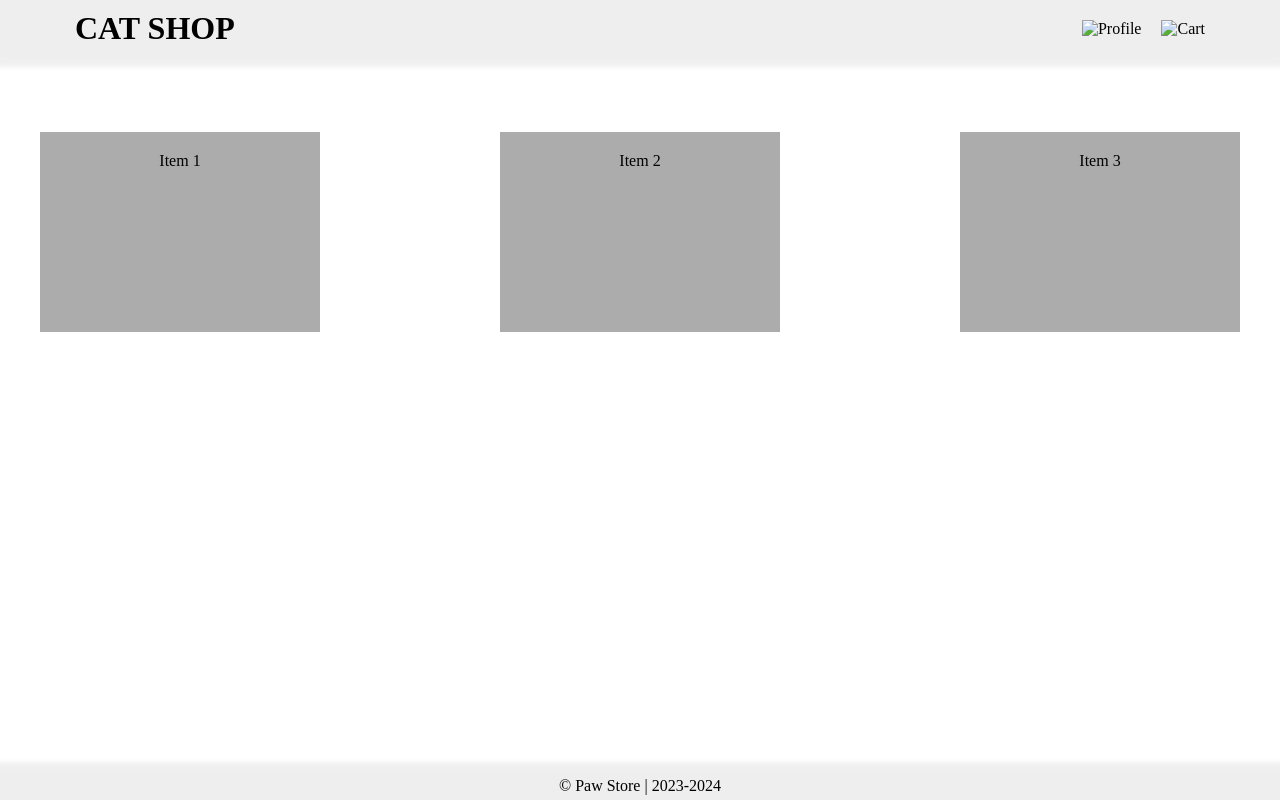
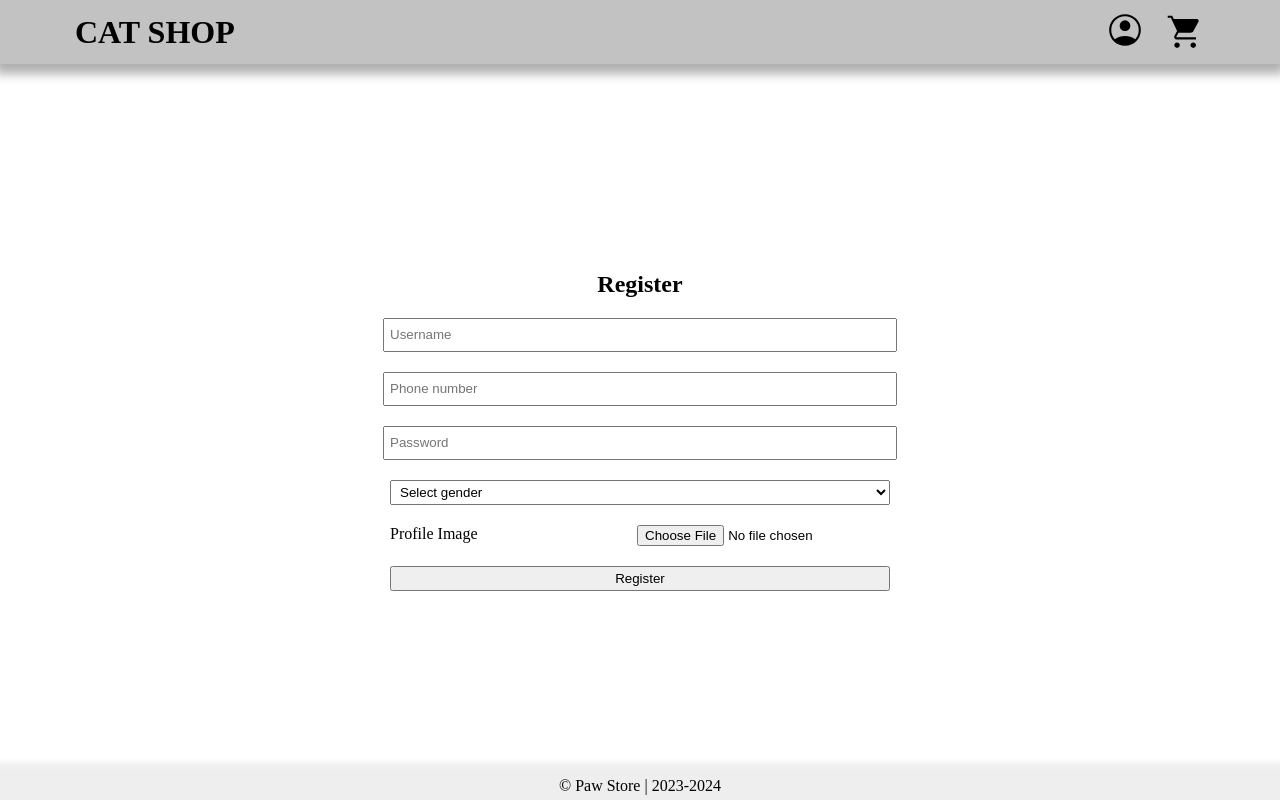
Before and after one commit to qvarkk/cat_shop, a PHP site: page /index.php?page=register in a window 1280 px wide. Run offline with PHP 8.4, Linux system fonts and the light colour scheme; data that the repository does not hold is empty.

Commit message:
Первая леба закончена

```diff
--- a/header.php
+++ b/header.php
@@ -1,7 +1,13 @@
+<?php
+
+  session_start();
+
+?>
+
 <header class="header">
   <h1>CAT SHOP</h1>
   <nav class="header-nav">
-    <img src="" alt="Profile" class="profile">
-    <img src="" alt="Cart" class="cart">
+    <a href="index.php?page=login"><img src="img/profile.svg" alt="Profile" class="profile"></a>
+    <img src="img/cart.svg" alt="Cart" class="cart">
   </nav>
 </header>
--- a/index.php
+++ b/index.php
@@ -12,8 +12,8 @@
   <main class="main">
     <div class="container">
       <?php
-        if (isset($_POST["page"])) {
-          switch ($_POST["page"]) {
+        if (isset($_GET["page"])) {
+          switch ($_GET["page"]) {
             case "start":
               require "start.php";
               break;
--- a/linker.php
+++ b/linker.php
@@ -1,3 +1,2 @@
 <link rel="stylesheet" href="styles/style.css">
-<link rel="stylesheet" href="styles/start.css">
 <link rel="shortcut icon" href="favicon.ico" type="image/x-icon">
--- /dev/null
+++ b/register.php
@@ -0,0 +1,71 @@
+<?php
+  if (isset($_SESSION["username"])) {
+    $_SESSION["message"] = "Already logged in";
+    header("Location: index.php?page=start");
+    die();
+  }
+
+  if ($_SERVER["REQUEST_METHOD"] == "POST") {
+    if (isset($_POST["username"])) {
+      $_SESSION["username"] = $_POST["username"];
+      setcookie("username", $_POST["username"], time() + 3600);
+    }
+
+    if (isset($_POST["password"])) {
+      setcookie("password", $_POST["password"], time() + 3600);
+    }
+
+    if (isset($_FILES["profile_image"])) {
+      $uploadDir = "uploads/";
+      $uploadFile = $uploadDir.basename($_FILES["profile_image"]["name"]);
+
+      if (move_uploaded_file($_FILES["profile_image"]["tmp_name"], $uploadFile)) {
+        setcookie("profile_image", $uploadFile, time() + 3600);
+      } else {
+        echo "Error loading file to server";
+      }
+    }
+
+    $_SESSION["message"] = "Registered";
+    header("Location: index.php?page=start");
+    die();
+  }
+
+  $username = "";
+  $password = "";
+  $profile_image = "";
+
+  if (isset($_COOKIE["username"])) {
+    $username = $_COOKIE["username"];
+  }
+
+  if (isset($_COOKIE["password"])) {
+    $password = $_COOKIE["password"];
+  }
+
+  if (isset($_COOKIE["profile_image"])) {
+    $profile_image = $_COOKIE["profile_image"];
+  }
+
+?>
+
+<link rel="stylesheet" href="styles/register.css">
+
+<form method="POST" enctype="multipart/form-data" class="reg-form">
+  <p class="reg-title">Register</p>
+  <input type="text" placeholder="Username" name="username" value="<? echo($username) ?>" required>
+  <input type="number" placeholder="Phone number" name="phone_num" value="<? echo($phone_num) ?>" required>
+  <input type="password" placeholder="Password" name="password" value="<? echo($password) ?>" required>
+  <select name="gender" required>
+    <option value="" disabled selected>Select gender</option>
+    <option value="male">Male</option>
+    <option value="female">Female</option>
+    <option value="other">Other</option>
+    <option value="no">Prefer not to say</option>
+  </select>
+  <div>
+    <label for="profile_image">Profile Image</label>
+    <input type="file" name="profile_image" accept=".png,.jpeg,.jpg,.webp">
+  </div>
+  <input type="submit" value="Register">
+</form>
--- a/start.php
+++ b/start.php
@@ -1,7 +1,30 @@
+<link rel="stylesheet" href="styles/start.css">
+
 <div class="start">
   <div class="items">
-    <div class="item">Item 1</div>
-    <div class="item">Item 2</div>
-    <div class="item">Item 3</div>
+    <div class="item">
+      <?
+      if (isset($_COOKIE["profile_image"]))
+        echo('<img class="profile-image" src="'.$_COOKIE["profile_image"].'">');
+      else
+        echo("<p>Cat Shop!</p>");
+      ?>
+    </div>
+    <div class="item">
+      <?
+      if (isset($_SESSION["username"]))
+        echo("<p>Welcome back, ".$_SESSION["username"]."</p>");
+      else
+        echo("<p>Cutest cat on Earth for cheap</p>");
+      ?>
+    </div>
+    <div class="item">
+      <?
+      if (isset($_SESSION["message"]))
+        echo("<p>".$_SESSION["message"]."</p>");
+      else
+        echo("<p>Meow meow meow</p>");
+      ?>
+    </div>
   </div>
 </div>
--- /dev/null
+++ b/styles/register.css
@@ -0,0 +1,28 @@
+.reg-form {
+  width: 100%;
+  max-width: 500px;
+  padding: 20px;
+  display: flex;
+  flex-direction: column;
+  justify-content: center;
+  align-items: center;
+  gap: 20px;
+}
+
+.reg-title {
+  font-size: 24px;
+  font-weight: 800;
+}
+
+.reg-form > input,
+.reg-form > select {
+  width: 100%;
+  line-height: 24px;
+  padding: 3px 5px;
+}
+
+.reg-form > div {
+  width: 100%;
+  display: flex;
+  justify-content: space-between;
+}
--- a/styles/start.css
+++ b/styles/start.css
@@ -24,3 +24,9 @@
   text-align: center;
   padding: 20px;
 }
+
+.profile-image {
+  height: 100%;
+  width: 100%;
+  object-fit: cover;
+}
--- a/styles/style.css
+++ b/styles/style.css
@@ -14,8 +14,8 @@ body {
 
 .header {
   max-height: 80px;
-  background-color: #eeeeee;
-  box-shadow: 0 5px 5px 5px #00000010;
+  background-color: #c2c2c2;
+  box-shadow: 0 5px 10px 5px #00000050;
   padding: 10px 75px;
   display: flex;
   justify-content: space-between;
@@ -40,6 +40,8 @@ body {
   margin: 0 40px;
   width: 100%;
   max-width: 1250px;
+  display: flex;
+  justify-content: center;
 }
 
 .footer {
```
Also changed, not shown: login.php (added, +59 -0 lines), process_login.php (added, +44 -0 lines), img/cart.svg (added), img/profile.svg (added), styles/login.css (added), uploads/kit.jpg (added), uploads/kit2.jpg (added).
